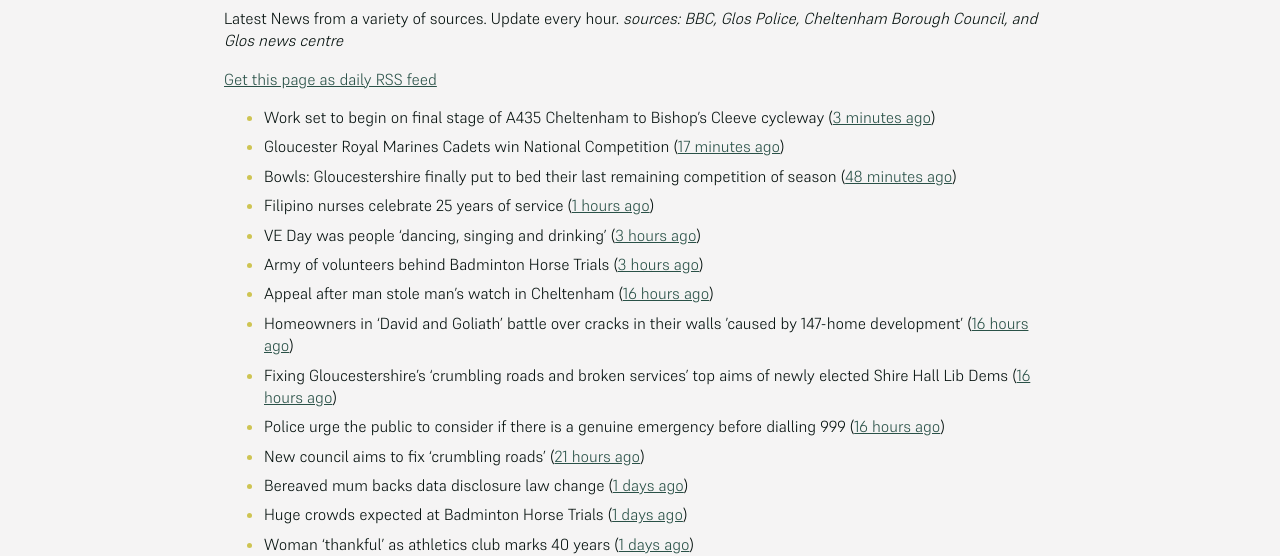
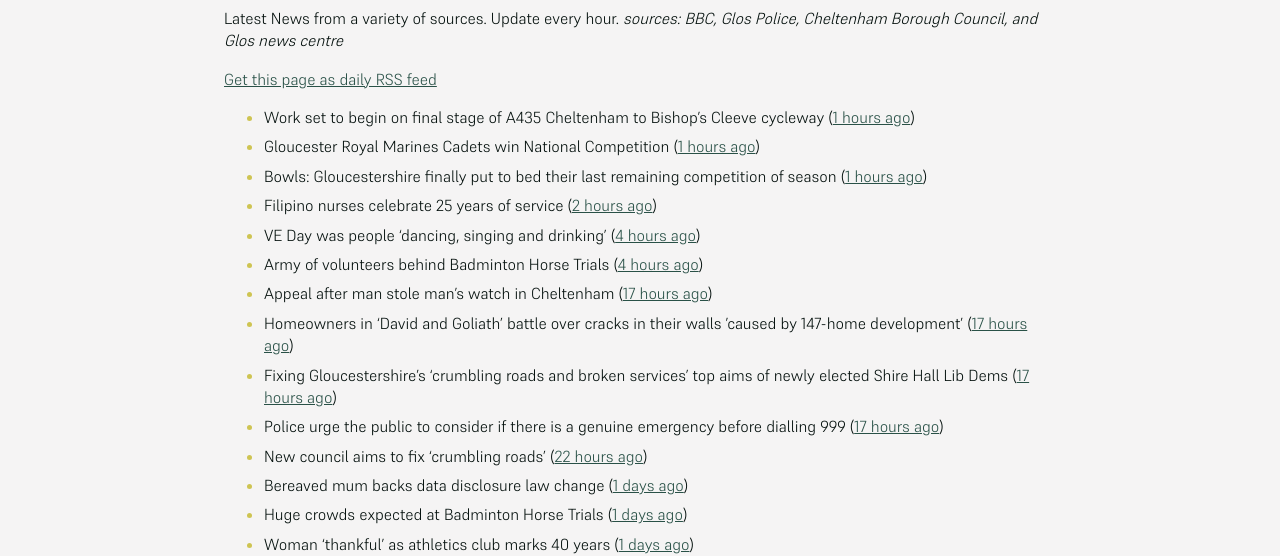
Before and after one commit to mat-0/cheltenham-open-data, a Jekyll site: the page built from _pages/news.md, in a window 1280 px wide and 1400 px high. Shown: the part 266-822 px from the top of the window. Built offline with Jekyll 4.4.1, drawn with Linux system fonts in a browser that asks for light colours; some of the changed text lies outside the part shown.

Commit message:
Updated 2025-05-06 09:57:56

```diff
--- a/_pages/news.md
+++ b/_pages/news.md
@@ -12,17 +12,17 @@ _sources: BBC, Glos Police, Cheltenham Borough Council, and Glos news centre_
 [Get this page as daily RSS feed](/daily.rss)
 
 <!-- news_marker starts -->
-- Work set to begin on final stage of A435 Cheltenham to Bishop’s Cleeve cycleway ([3 minutes ago](https://gloucesternewscentre.co.uk/work-set-to-begin-on-final-stage-of-a435-cheltenham-to-bishops-cleeve-cycleway/))
-- Gloucester Royal Marines Cadets win National Competition ([17 minutes ago](https://gloucesternewscentre.co.uk/gloucester-royal-marines-cadets-win-national-competition/))
-- Bowls: Gloucestershire finally put to bed their last remaining competition of season ([48 minutes ago](https://gloucesternewscentre.co.uk/bowls-gloucestershire-finally-put-to-bed-their-last-remaining-competition-of-season/))
-- Filipino nurses celebrate 25 years of service ([1 hours ago](https://gloucesternewscentre.co.uk/filipino-nurses-celebrate-25-years-of-service/))
-- VE Day was people 'dancing, singing and drinking' ([3 hours ago](https://www.bbc.com/news/articles/cvg9y4pye5ro))
-- Army of volunteers behind Badminton Horse Trials ([3 hours ago](https://www.bbc.com/news/articles/crrz4549z2po))
-- Appeal after man stole man’s watch in Cheltenham ([16 hours ago](https://gloucesternewscentre.co.uk/appeal-after-man-stole-mans-watch-in-cheltenham/))
-- Homeowners in ‘David and Goliath’ battle over cracks in their walls ’caused by 147-home development’ ([16 hours ago](https://gloucesternewscentre.co.uk/homeowners-in-david-and-goliath-battle-over-cracks-in-their-walls-caused-by-147-home-development/))
-- Fixing Gloucestershire’s ‘crumbling roads and broken services’ top aims of newly elected Shire Hall Lib Dems ([16 hours ago](https://gloucesternewscentre.co.uk/fixing-gloucestershires-crumbling-roads-and-broken-services-top-aims-of-newly-elected-shire-hall-lib-dems/))
-- Police urge the public to consider if there is a genuine emergency before dialling 999 ([16 hours ago](https://gloucesternewscentre.co.uk/police-urge-the-public-to-consider-if-there-is-a-genuine-emergency-before-dialling-999/))
-- New council aims to fix 'crumbling roads' ([21 hours ago](https://www.bbc.com/news/articles/cm2e510knnlo))
+- Work set to begin on final stage of A435 Cheltenham to Bishop’s Cleeve cycleway ([1 hours ago](https://gloucesternewscentre.co.uk/work-set-to-begin-on-final-stage-of-a435-cheltenham-to-bishops-cleeve-cycleway/))
+- Gloucester Royal Marines Cadets win National Competition ([1 hours ago](https://gloucesternewscentre.co.uk/gloucester-royal-marines-cadets-win-national-competition/))
+- Bowls: Gloucestershire finally put to bed their last remaining competition of season ([1 hours ago](https://gloucesternewscentre.co.uk/bowls-gloucestershire-finally-put-to-bed-their-last-remaining-competition-of-season/))
+- Filipino nurses celebrate 25 years of service ([2 hours ago](https://gloucesternewscentre.co.uk/filipino-nurses-celebrate-25-years-of-service/))
+- VE Day was people 'dancing, singing and drinking' ([4 hours ago](https://www.bbc.com/news/articles/cvg9y4pye5ro))
+- Army of volunteers behind Badminton Horse Trials ([4 hours ago](https://www.bbc.com/news/articles/crrz4549z2po))
+- Appeal after man stole man’s watch in Cheltenham ([17 hours ago](https://gloucesternewscentre.co.uk/appeal-after-man-stole-mans-watch-in-cheltenham/))
+- Homeowners in ‘David and Goliath’ battle over cracks in their walls ’caused by 147-home development’ ([17 hours ago](https://gloucesternewscentre.co.uk/homeowners-in-david-and-goliath-battle-over-cracks-in-their-walls-caused-by-147-home-development/))
+- Fixing Gloucestershire’s ‘crumbling roads and broken services’ top aims of newly elected Shire Hall Lib Dems ([17 hours ago](https://gloucesternewscentre.co.uk/fixing-gloucestershires-crumbling-roads-and-broken-services-top-aims-of-newly-elected-shire-hall-lib-dems/))
+- Police urge the public to consider if there is a genuine emergency before dialling 999 ([17 hours ago](https://gloucesternewscentre.co.uk/police-urge-the-public-to-consider-if-there-is-a-genuine-emergency-before-dialling-999/))
+- New council aims to fix 'crumbling roads' ([22 hours ago](https://www.bbc.com/news/articles/cm2e510knnlo))
 - Bereaved mum backs data disclosure law change ([1 days ago](https://www.bbc.com/news/articles/cql6q2nlzvno))
 - Huge crowds expected at Badminton Horse Trials ([1 days ago](https://www.bbc.com/news/articles/c93g4dz38jgo))
 - Woman 'thankful' as athletics club marks 40 years ([1 days ago](https://www.bbc.com/news/articles/cn80nv4mr79o))
```
Also changed, not shown: other parts of _pages/news.md (+1 -1 lines), _data/flood.json (+5 -69 lines), _pages/fix-my-street.md (+10 -10 lines), index.md (+5 -5 lines).
